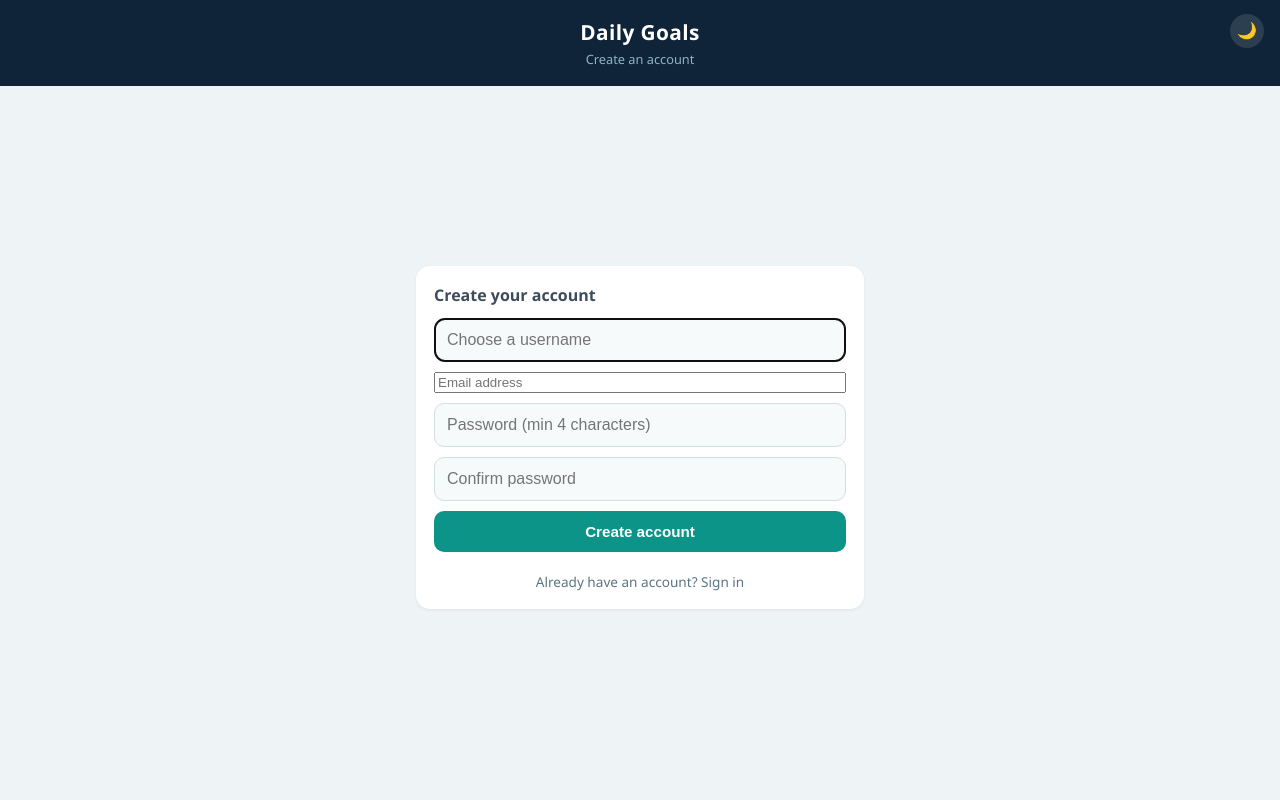
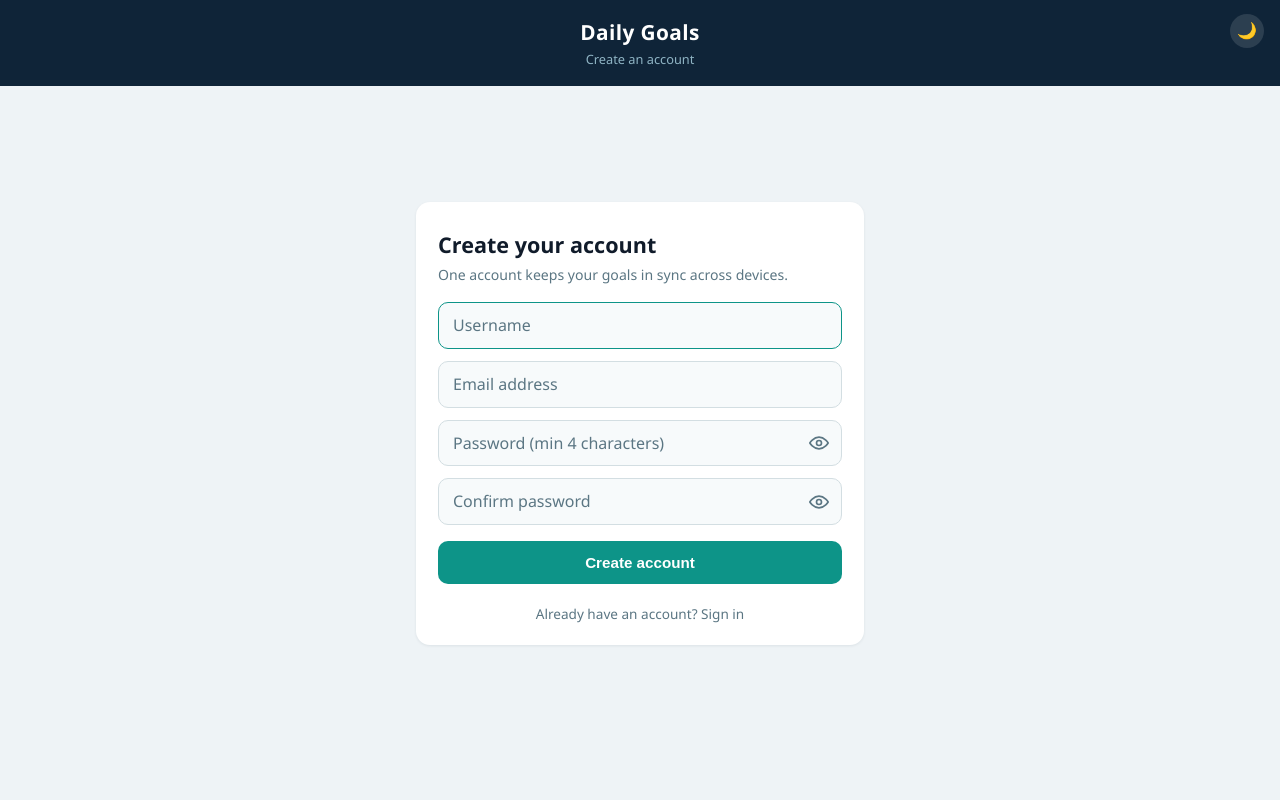
Before and after one commit to galymasanali123-a11y/daily-goals, a Flask app: page /register in a window 1280 px wide. Run offline with Flask 3, Linux system fonts and the light colour scheme; some libraries are stand-ins or nearby versions.

Commit message:
Polish login and register so fields match and passwords can be shown.
Co-authored-by: Cursor <cursoragent@cursor.com>

```diff
--- a/app.py
+++ b/app.py
@@ -961,4 +961,19 @@ init_db()
 
 if __name__ == "__main__":
     port = int(os.environ.get("PORT", 5000))
+    local = not os.environ.get("RENDER")
+    if local:
+        # Without this, Flask keeps the previous HTML in memory, so login/register
+        # edits never show until the process is killed and started again.
+        app.config["TEMPLATES_AUTO_RELOAD"] = True
+        app.jinja_env.auto_reload = True
+        if "PORT" not in os.environ:
+            import socket
+            probe = socket.socket(socket.AF_INET, socket.SOCK_STREAM)
+            in_use = probe.connect_ex(("127.0.0.1", port)) == 0
+            probe.close()
+            if in_use:
+                # macOS AirPlay Receiver commonly occupies 5000.
+                port = 5001
+                print(f"Port 5000 is already in use. Open http://127.0.0.1:{port} instead.")
     app.run(host="0.0.0.0", port=port, debug=False)
--- a/static/sw.js
+++ b/static/sw.js
@@ -26,7 +26,7 @@ self.addEventListener("fetch", (event) => {
   const url = new URL(event.request.url);
 
   // Never cache API calls or auth pages — always go to the network so data stays live.
-  if (url.pathname.startsWith("/api/") || url.pathname.startsWith("/login") || url.pathname.startsWith("/logout")) {
+  if (url.pathname.startsWith("/api/") || url.pathname.startsWith("/login") || url.pathname.startsWith("/register") || url.pathname.startsWith("/logout")) {
     return;
   }
 
--- a/templates/base.html
+++ b/templates/base.html
@@ -38,10 +38,13 @@
     --text-muted: #5b7683;
     --text-body: #3d4c5c;
     --card-bg: #ffffff;
+    --input-bg: #f7fafb;
+    --input-border: #d3dee2;
     --correct: #16a34a;
     --danger: #dc2626;
     --rose: #e2536b;
     --amber: #f59e0b;
+    color-scheme: light;
   }
   * { box-sizing: border-box; }
   body {
@@ -271,14 +274,43 @@
     gap: 8px;
     margin-top: 4px;
   }
-  input[type="text"], input[type="password"] {
+  input[type="text"],
+  input[type="password"],
+  input[type="email"] {
     flex: 1;
-    padding: 12px;
+    width: 100%;
+    padding: 12px 14px;
     border-radius: 10px;
-    border: 1px solid #d3dee2;
+    border: 1px solid var(--input-border);
     font-size: 1rem;
-    background: #f7fafb;
+    line-height: 1.3;
+    font-family: inherit;
+    background: var(--input-bg);
     color: var(--text-primary);
+    appearance: none;
+    -webkit-appearance: none;
+  }
+  input[type="text"]::placeholder,
+  input[type="password"]::placeholder,
+  input[type="email"]::placeholder {
+    color: var(--text-muted);
+    opacity: 1;
+  }
+  input[type="text"]:focus,
+  input[type="password"]:focus,
+  input[type="email"]:focus {
+    outline: none;
+    border-color: var(--accent);
+  }
+  input:-webkit-autofill,
+  input:-webkit-autofill:hover,
+  input:-webkit-autofill:focus {
+    -webkit-text-fill-color: var(--text-primary);
+    caret-color: var(--text-primary);
+    border: 1px solid var(--input-border);
+    box-shadow: 0 0 0 1000px var(--input-bg) inset;
+    -webkit-box-shadow: 0 0 0 1000px var(--input-bg) inset;
+    transition: background-color 99999s ease-out;
   }
   button.primary {
     background: var(--accent);
@@ -308,7 +340,69 @@
     font-size: 0.9rem;
   }
   .login-card {
-    margin-top: 20vh;
+    margin-top: 12vh;
+    padding: 28px 22px 22px;
+  }
+  .login-card h2 {
+    font-size: 1.35rem;
+    font-weight: 700;
+    margin: 0 0 6px;
+    color: var(--text-primary);
+  }
+  .auth-lede {
+    margin: 0 0 18px;
+    font-size: 0.88rem;
+    color: var(--text-muted);
+  }
+  .auth-form {
+    display: flex;
+    flex-direction: column;
+    gap: 12px;
+  }
+  .auth-form button.primary {
+    width: 100%;
+    margin-top: 4px;
+    padding: 13px 18px;
+  }
+  .password-field {
+    position: relative;
+    width: 100%;
+  }
+  .password-field input[type="text"],
+  .password-field input[type="password"] {
+    padding-right: 46px;
+  }
+  .password-toggle {
+    position: absolute;
+    right: 4px;
+    top: 50%;
+    transform: translateY(-50%);
+    width: 38px;
+    height: 38px;
+    border: none;
+    background: none;
+    color: var(--text-muted);
+    cursor: pointer;
+    display: flex;
+    align-items: center;
+    justify-content: center;
+    border-radius: 8px;
+    padding: 0;
+  }
+  .password-toggle:hover,
+  .password-toggle:focus-visible {
+    color: var(--text-primary);
+  }
+  .password-toggle:focus-visible {
+    outline: 2px solid var(--accent);
+    outline-offset: 1px;
+  }
+  .password-toggle .icon-hide { display: none; }
+  .password-toggle[aria-pressed="true"] .icon-show { display: none; }
+  .password-toggle[aria-pressed="true"] .icon-hide { display: block; }
+  input[type="password"]::-ms-reveal,
+  input[type="password"]::-ms-clear {
+    display: none;
   }
   h2 {
     font-size: 1rem;
@@ -319,17 +413,14 @@
      the toggle button (data-theme="light"/"dark") that overrides system preference either way. */
   @media (prefers-color-scheme: dark) {
     :root:not([data-theme="light"]) {
+      color-scheme: dark;
       --bg: #0b1620;
       --card-bg: #142230;
       --text-primary: #f1f5f7;
       --text-body: #cfd9de;
       --text-muted: #8fb4c4;
-    }
-    :root:not([data-theme="light"]) input[type="text"],
-    :root:not([data-theme="light"]) input[type="password"] {
-      background: #0f2438;
-      border-color: #24425a;
-      color: var(--text-primary);
+      --input-bg: #0f2438;
+      --input-border: #24425a;
     }
     :root:not([data-theme="light"]) .goal-row { border-bottom-color: #1c3145; }
     :root:not([data-theme="light"]) .book-row { border-bottom-color: #1c3145; }
@@ -341,19 +432,20 @@
     :root:not([data-theme="light"]) .btn-hard { background: #3a2a10; }
     :root:not([data-theme="light"]) .btn-good { background: #163330; }
     :root:not([data-theme="light"]) .btn-easy { background: #1a3324; }
+    :root:not([data-theme="light"]) .error { background: #3a1a1a; }
   }
   :root[data-theme="dark"] {
+    color-scheme: dark;
     --bg: #0b1620;
     --card-bg: #142230;
     --text-primary: #f1f5f7;
     --text-body: #cfd9de;
     --text-muted: #8fb4c4;
+    --input-bg: #0f2438;
+    --input-border: #24425a;
   }
-  :root[data-theme="dark"] input[type="text"],
-  :root[data-theme="dark"] input[type="password"] {
-    background: #0f2438;
-    border-color: #24425a;
-    color: var(--text-primary);
+  :root[data-theme="light"] {
+    color-scheme: light;
   }
   :root[data-theme="dark"] .goal-row { border-bottom-color: #1c3145; }
   :root[data-theme="dark"] .book-row { border-bottom-color: #1c3145; }
@@ -365,6 +457,7 @@
   :root[data-theme="dark"] .btn-hard { background: #3a2a10; }
   :root[data-theme="dark"] .btn-good { background: #163330; }
   :root[data-theme="dark"] .btn-easy { background: #1a3324; }
+  :root[data-theme="dark"] .error { background: #3a1a1a; }
   .theme-toggle-btn {
     position: absolute;
     top: calc(14px + env(safe-area-inset-top));
@@ -582,6 +675,18 @@
     }
     updateIcon();
   })();
+
+  document.querySelectorAll(".password-toggle").forEach(function (btn) {
+    btn.addEventListener("click", function () {
+      var field = btn.closest(".password-field");
+      var input = field && field.querySelector("input");
+      if (!input) return;
+      var show = input.type === "password";
+      input.type = show ? "text" : "password";
+      btn.setAttribute("aria-pressed", show ? "true" : "false");
+      btn.setAttribute("aria-label", show ? "Hide password" : "Show password");
+    });
+  });
 </script>
 {% block scripts %}{% endblock %}
 </body>
--- a/templates/register.html
+++ b/templates/register.html
@@ -4,11 +4,24 @@
 <div class="card login-card">
   {% if error %}<div class="error">{{ error }}</div>{% endif %}
   <h2>Create your account</h2>
-  <form method="post" action="{{ url_for('register') }}" style="display:flex; flex-direction:column; gap:10px;">
-    <input type="text" name="username" placeholder="Choose a username" autocapitalize="none" autofocus required>
-    <input type="email" name="email" placeholder="Email address" autocapitalize="none" required>
-    <input type="password" name="password" placeholder="Password (min 4 characters)" required>
-    <input type="password" name="confirm" placeholder="Confirm password" required>
+  <p class="auth-lede">One account keeps your goals in sync across devices.</p>
+  <form method="post" class="auth-form" action="{{ url_for('register') }}">
+    <input type="text" name="username" placeholder="Username" autocapitalize="none" autocomplete="username" spellcheck="false" autofocus required>
+    <input type="email" name="email" placeholder="Email address" autocapitalize="none" autocomplete="email" spellcheck="false" required>
+    <div class="password-field">
+      <input type="password" name="password" placeholder="Password (min 4 characters)" autocomplete="new-password" required>
+      <button type="button" class="password-toggle" aria-label="Show password" aria-pressed="false">
+        <svg class="icon-show" viewBox="0 0 24 24" width="20" height="20" fill="none" stroke="currentColor" stroke-width="2" stroke-linecap="round" stroke-linejoin="round" aria-hidden="true"><path d="M1 12s4-7 11-7 11 7 11 7-4 7-11 7S1 12 1 12z"/><circle cx="12" cy="12" r="3"/></svg>
+        <svg class="icon-hide" viewBox="0 0 24 24" width="20" height="20" fill="none" stroke="currentColor" stroke-width="2" stroke-linecap="round" stroke-linejoin="round" aria-hidden="true"><path d="M17.94 17.94A10.07 10.07 0 0 1 12 20c-7 0-11-8-11-8a18.45 18.45 0 0 1 5.06-5.94"/><path d="M9.9 4.24A9.12 9.12 0 0 1 12 4c7 0 11 8 11 8a18.5 18.5 0 0 1-2.16 3.19"/><line x1="1" y1="1" x2="23" y2="23"/></svg>
+      </button>
+    </div>
+    <div class="password-field">
+      <input type="password" name="confirm" placeholder="Confirm password" autocomplete="new-password" required>
+      <button type="button" class="password-toggle" aria-label="Show password" aria-pressed="false">
+        <svg class="icon-show" viewBox="0 0 24 24" width="20" height="20" fill="none" stroke="currentColor" stroke-width="2" stroke-linecap="round" stroke-linejoin="round" aria-hidden="true"><path d="M1 12s4-7 11-7 11 7 11 7-4 7-11 7S1 12 1 12z"/><circle cx="12" cy="12" r="3"/></svg>
+        <svg class="icon-hide" viewBox="0 0 24 24" width="20" height="20" fill="none" stroke="currentColor" stroke-width="2" stroke-linecap="round" stroke-linejoin="round" aria-hidden="true"><path d="M17.94 17.94A10.07 10.07 0 0 1 12 20c-7 0-11-8-11-8a18.45 18.45 0 0 1 5.06-5.94"/><path d="M9.9 4.24A9.12 9.12 0 0 1 12 4c7 0 11 8 11 8a18.5 18.5 0 0 1-2.16 3.19"/><line x1="1" y1="1" x2="23" y2="23"/></svg>
+      </button>
+    </div>
     <button type="submit" class="primary">Create account</button>
   </form>
   <a class="muted-link" href="{{ url_for('login') }}">Already have an account? Sign in</a>
```
Also changed, not shown: templates/login.html (+10 -3 lines).
